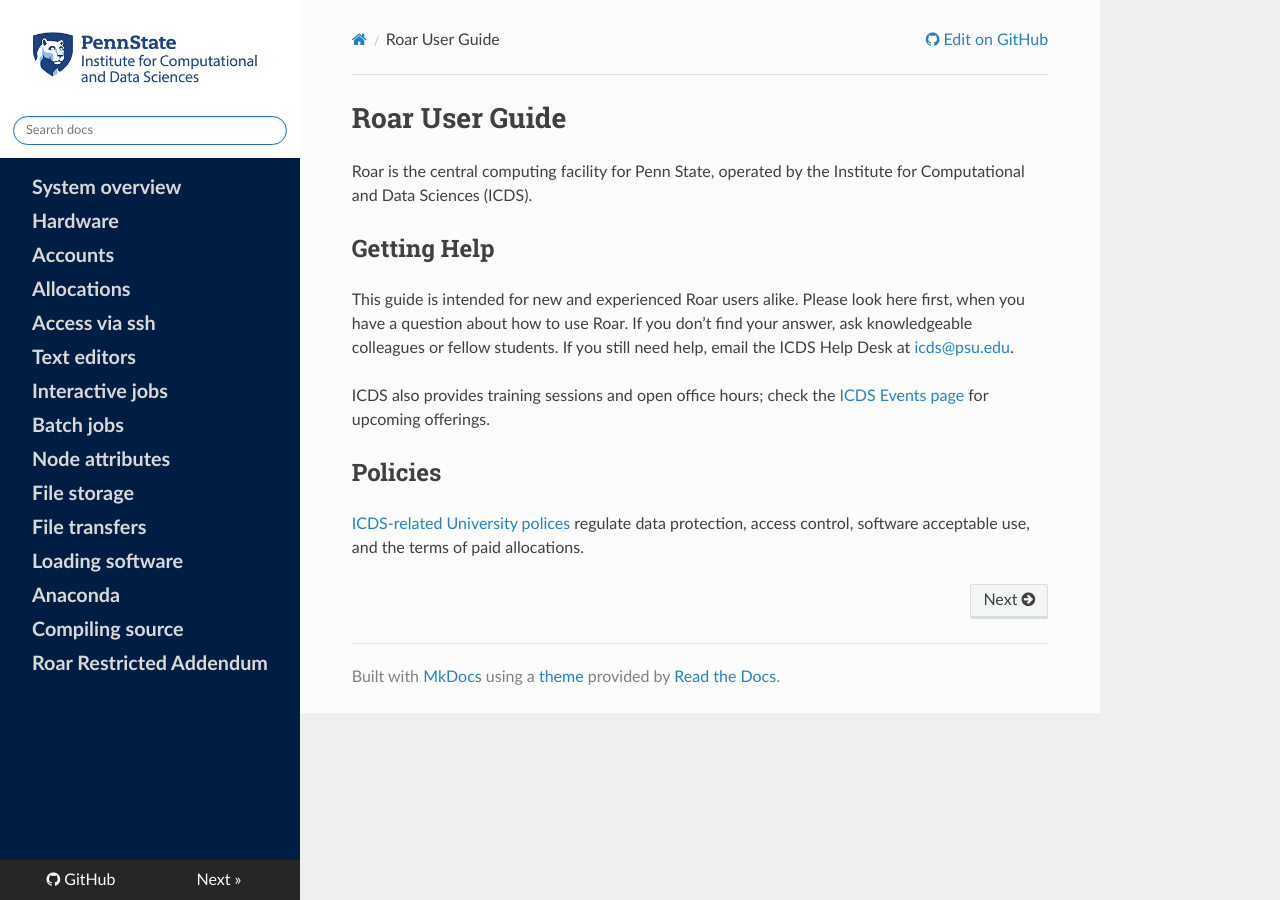
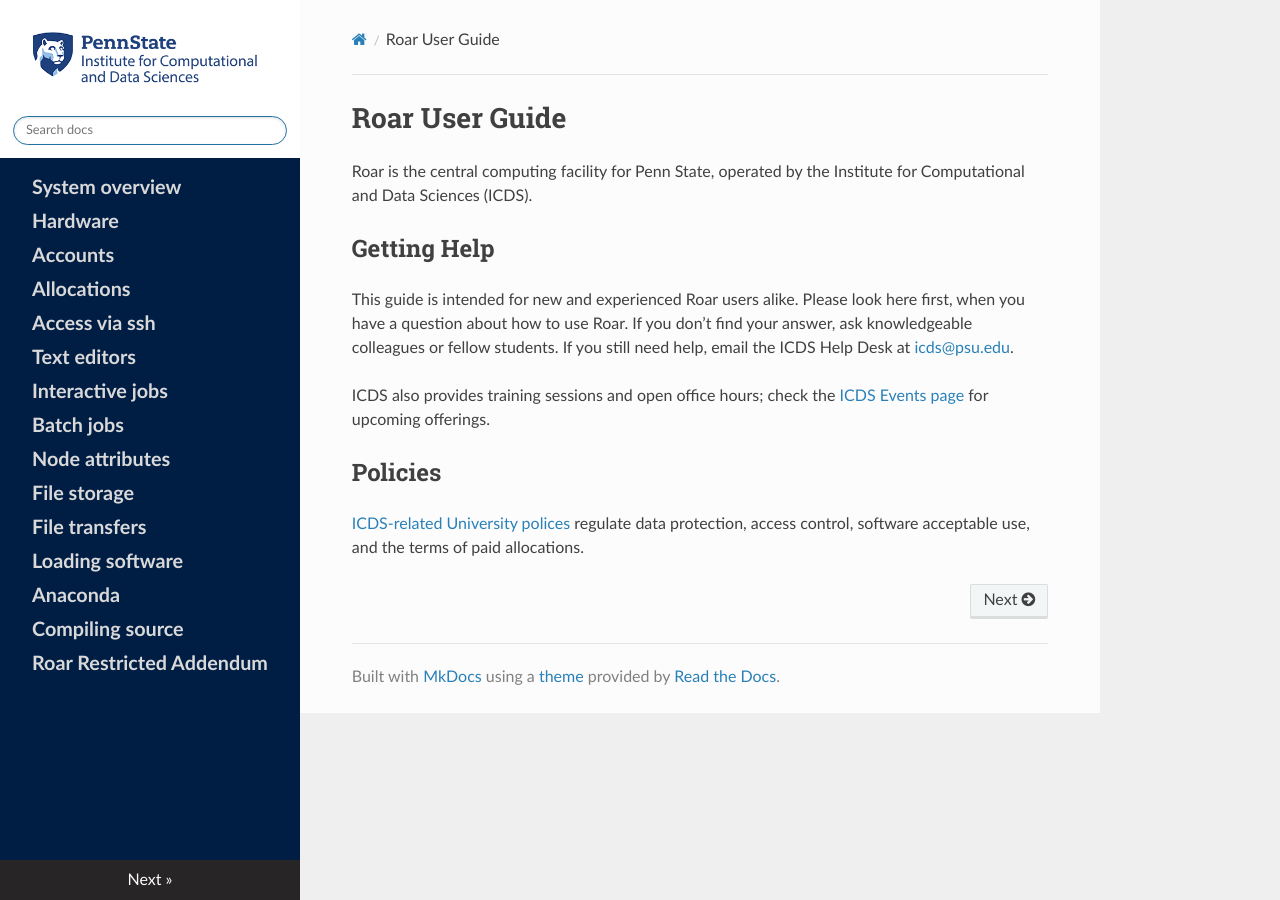
Before and after one commit to stmilne/icdsHelp, an MkDocs documentation site: the page built from docs/index.md, in a window 1280 px wide. Built offline with MkDocs 1.6.1, drawn with Linux system fonts in a browser that asks for light colours; part of the change alters nothing that is shown.

Commit message:
Update mkdocs.yml

```diff
--- a/mkdocs.yml
+++ b/mkdocs.yml
@@ -1,6 +1,4 @@
 site_name: Roar User Guide
-site_url: https://github.com/stmilne/stmilne.github.io.git
-repo_url: https://github.com/stmilne/stmilne.github.io.git
 
 theme:
   name: readthedocs
```
